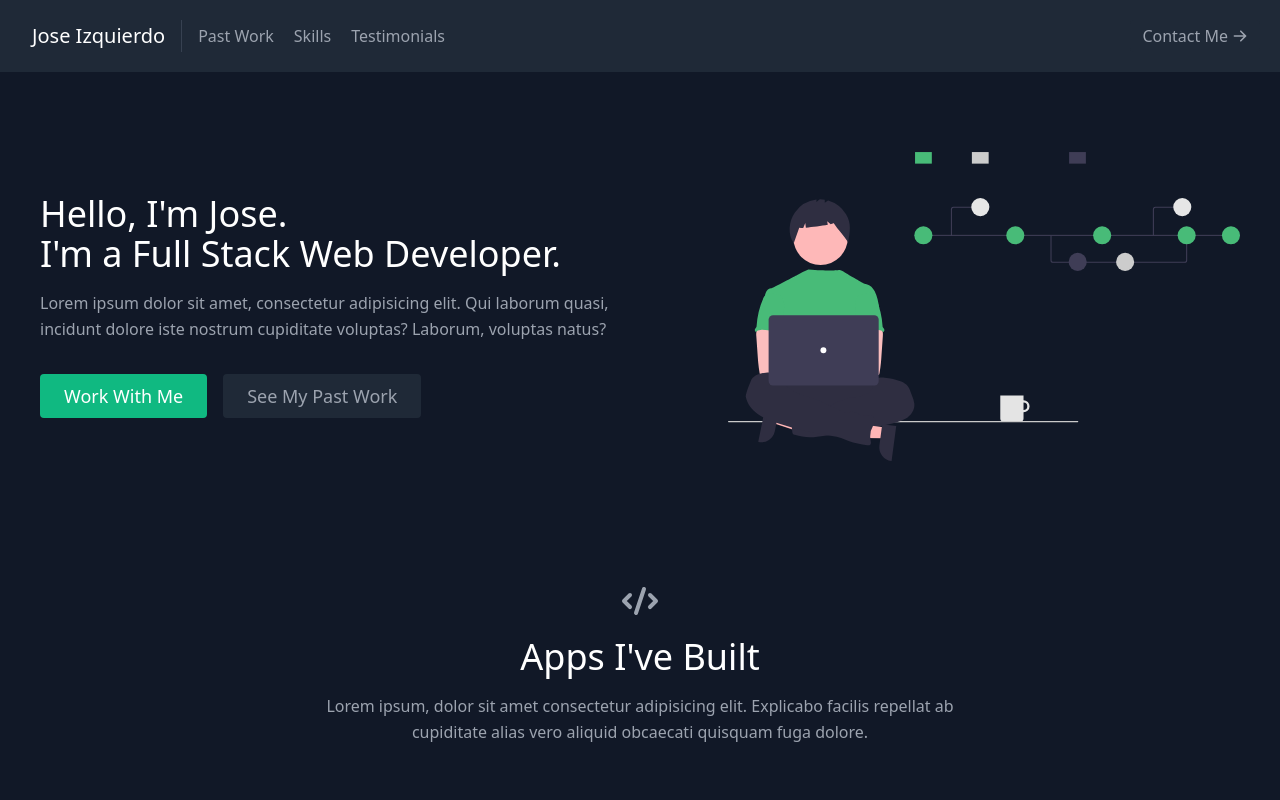
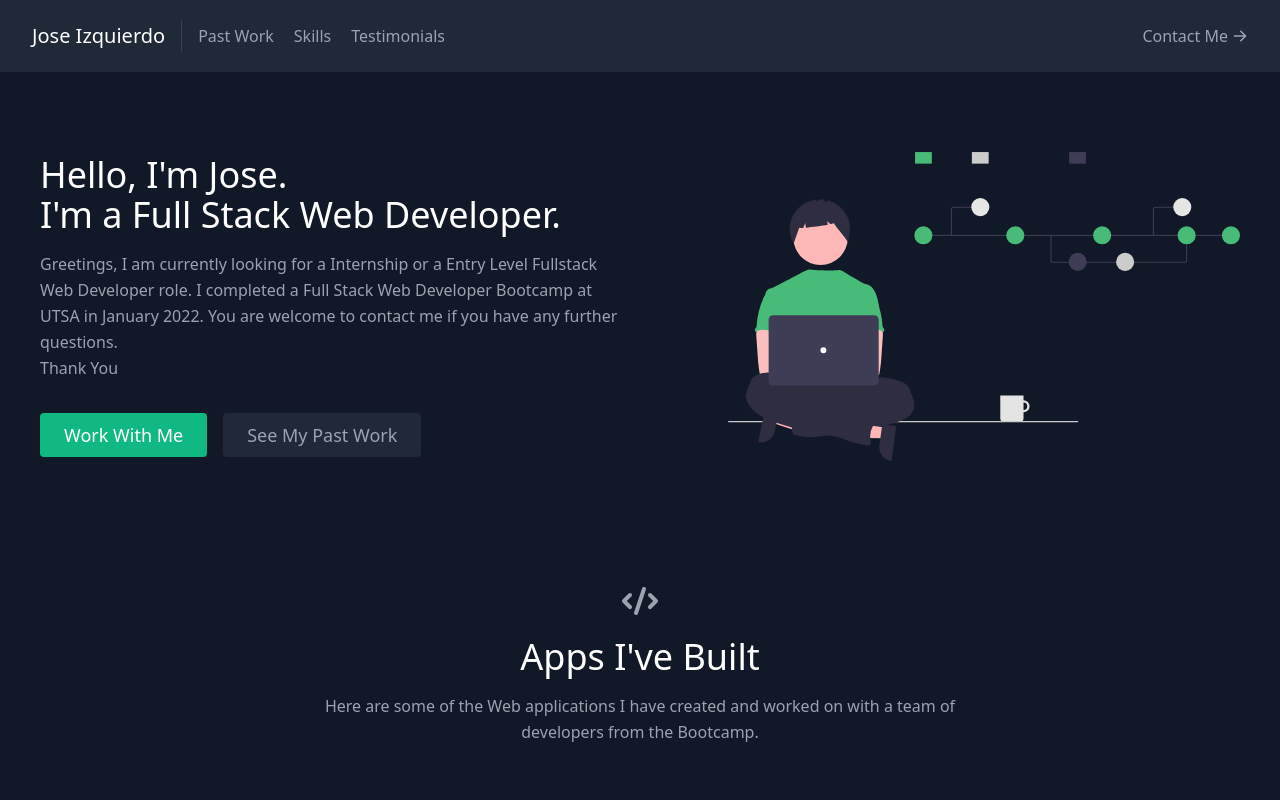
Before and after one commit to Leftjose/ReactportfolioBear, a React (Create React App) app: page / in a window 1280 px wide. Shown: the top 800 px of the page. Built offline with nearby package versions, Linux system fonts and the light colour scheme.

Commit message:
editing the text from about me and prjects

```diff
--- a/src/components/About.js
+++ b/src/components/About.js
@@ -12,9 +12,11 @@ export default function About() {
             Developer.
           </h1>
           <p className="mb-8 leading-relaxed">
-            Lorem ipsum dolor sit amet, consectetur adipisicing elit. Qui
-            laborum quasi, incidunt dolore iste nostrum cupiditate voluptas?
-            Laborum, voluptas natus?
+            Greetings, I am currently looking for a Internship or a Entry Level Fullstack Web Developer role.
+            I completed a Full Stack Web Developer Bootcamp at UTSA in January 2022.
+            You are welcome to contact me if you have any further questions. <br>
+            </br>
+            Thank You
           </p>
           <div className="flex justify-center">
             <a
--- a/src/components/Projects.js
+++ b/src/components/Projects.js
@@ -13,9 +13,7 @@ export default function Projects() {
              Apps I've Built
            </h1>
            <p className="lg:w-2/3 mx-auto leading-relaxed text-base">
-             Lorem ipsum, dolor sit amet consectetur adipisicing elit. Explicabo
-             facilis repellat ab cupiditate alias vero aliquid obcaecati
-             quisquam fuga dolore.
+             Here are some of the Web applications I have created and worked on with a team of developers from the Bootcamp.
            </p>
          </div>
          <div className="flex flex-wrap -m-4">
```
